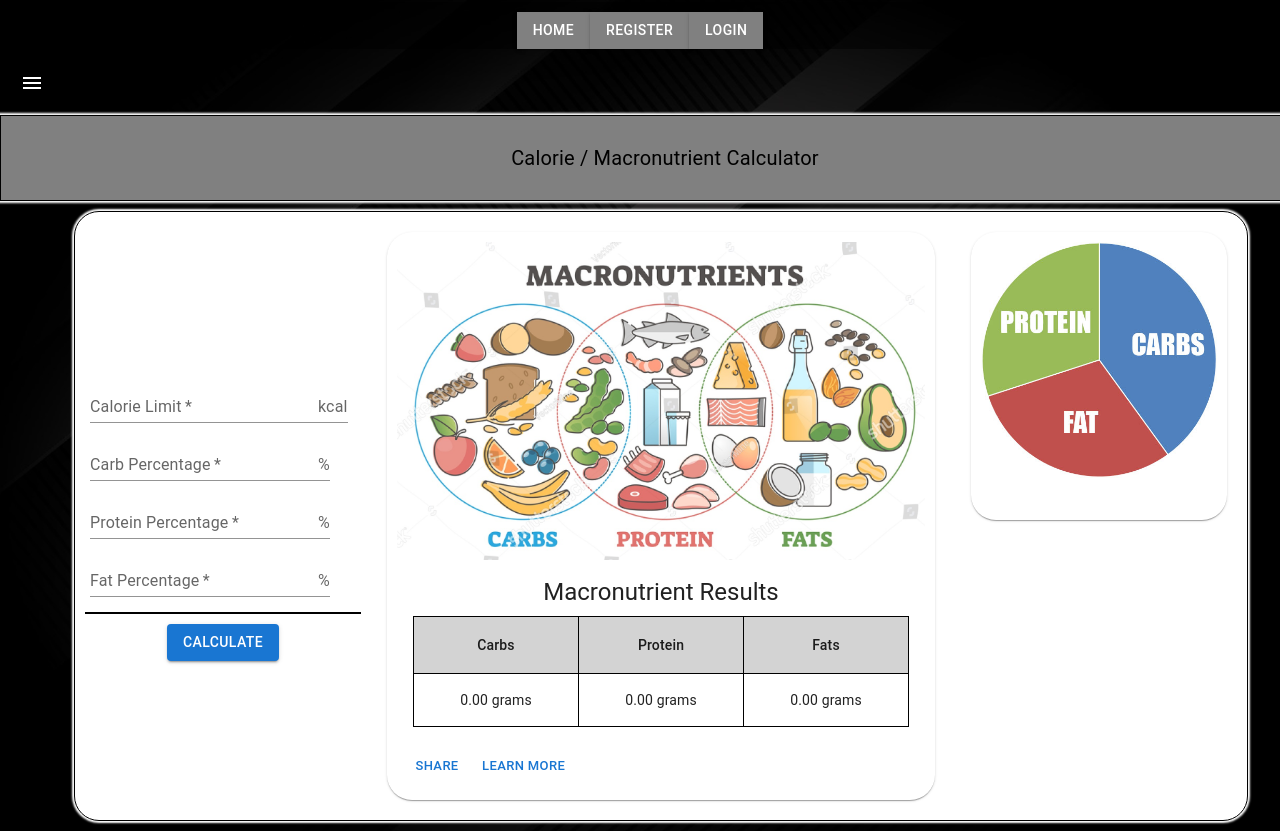
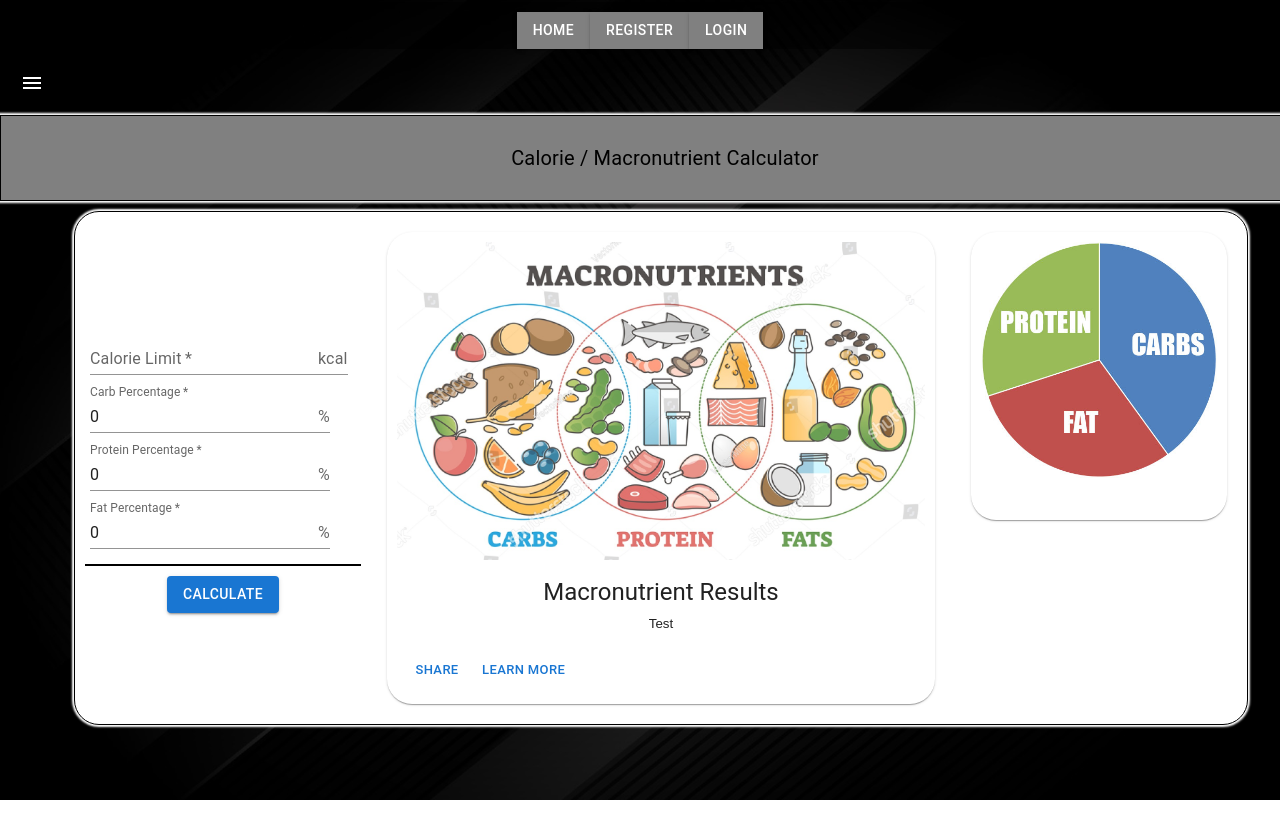
Before and after one commit to jkof86/Portfolio-09-2024, a React (Create React App) app in the folder frontend/: page /calculator in a window 1280 px wide. Shown: the top 831 px of the page. After the commit the page ends 800 px from the top, so only its background shows below. Built offline with nearby package versions, Linux system fonts and the light colour scheme.

Commit message:
Working on Textfield inputs, need to fix bug thats forcing concatenation instead of addition during calculation

```diff
--- a/frontend/src/components/Calculator.js
+++ b/frontend/src/components/Calculator.js
@@ -6,86 +6,151 @@ import {
     TableBody,
     TableRow,
     TableCell,
-    ownerDocument
+
 } from "@mui/material";
 
-import { useRef, useState } from "react";
+import { useState } from "react";
 
 export default function Calculator() {
 
-    const [calorieLimit, setCalorieLimit] = useState(0);
-    const [proteinPercent, setProteinPercent] = useState(0);
-    const [carbPercent, setCarbPercent] = useState(0);
-    const [fatPercent, setFatPercent] = useState(0);
-    var [protein, setProtein] = useState(0);
-    var [carb, setCarb] = useState(0);
-    var [fat, setFat] = useState(0);
+    const [state, setState] = useState({
+        calorieLimit: 0,
+        proteinPercent: 0,
+        carbPercent: 0,
+        fatPercent: 0,
 
-    function handleClick() {
-        // event.preventDefault();
-        // console.log('Calorie Limit: ', calorieLimit,
-        //     'Protein Percent: ', proteinPercent,
-        //     'Carb Percent: ', carbPercent,
-        //     'Fat Percent: ', fatPercent)
+        protein: 0,
+        carb: 0,
+        fat: 0
+    }
+    )
+
+    function handleChange(e) {
+
+        //we handle all input fields here
+        const value = e.target.value;
+        setState({
+            ...state,
+            [e.target.name]: value
+        })
+
+        console.log('Calorie Limit: ', state.calorieLimit,
+            'Carb Percent: ', state.carbPercent,
+            'Protein Percent: ', state.proteinPercent,
+            'Fat Percent: ', state.fatPercent)
+    }
+
+
+    const handleSubmit = (e) => {
+        e.preventDefault();
+
+        console.log('Calorie Limit: ', state.calorieLimit,
+            'Carb Percent: ', state.carbPercent,
+            'Protein Percent: ', state.proteinPercent,
+            'Fat Percent: ', state.fatPercent)
 
         // ..code to submit form to backend here...
 
     }
 
-    const calcValid = () => {
+    const calculateMacros = () => {
+
+        //we create local variables for calculations
+        console.log('Calculate Macros Button Test...');
+        let totalPercent = 0;
+        let carb = state.carbPercent;
+        let protein = state.proteinPercent;
+        const fat = state.fatPercent;
+
+
+        //we calculate the total percent to verify it equals 100%
+        totalPercent = (carb + protein + fat);
+        console.log(typeof (totalPercent));
+        console.log(totalPercent);
+
+
+        (totalPercent === 100) ? calcValid(protein, carb, fat) : calcInvalid(protein, carb, fat);
+    }
+
+    const calcValid = (protein, carb, fat) => {
         {
-            // calculate the macronutrient values (in grams) given the  entered calorieLimit
+            // print the macronutrient values (in grams)
+            // console.log("Carbohydrates: " + state.carb.toFixed(2) + " grams");
+            // console.log("Protein: " + state.protein.toFixed(2) + " grams");
+            // console.log("Fat: " + state.fat.toFixed(2) + " grams");
 
+            // we calculate the macronutrient values (in grams) given the  entered calorieLimit
             //fat has 9 calories per gram
-            protein = (calorieLimit * proteinPercent / 100.0 / 4.0);
+            fat = (state.calorieLimit * state.proteinPercent / 100.0 / 4.0);
 
             //carbohydrates has 4 calories per gram
-            carb = (calorieLimit * carbPercent / 100.0 / 4.0);
+            carb = (state.calorieLimit * state.carbPercent / 100.0 / 4.0);
 
             //protein has 4 calories per gram
-            fat = (calorieLimit * fatPercent / 100.0 / 9.0);
+            protein = (state.calorieLimit * state.fatPercent / 100.0 / 9.0);
 
-             // print the macronutrient values (in grams)
-             console.log("Protein: " + protein.toFixed(2) + " grams");
-             console.log("Carbohydrates: " + carb.toFixed(2) + " grams");
-             console.log("Fat: " + fat.toFixed(2) + " grams");
 
+
+            //we reset the states back to 0
+            //and pass the saved results into the method for displaying
+
+            setState({
+                calorieLimit: 0,
+                proteinPercent: 0,
+                carbPercent: 0,
+                fatPercent: 0,
+
+                protein: 0,
+                carb: 0,
+                fat: 0
+            })
+
+            ShowResults(carb, protein, fat)
         }
 
     }
 
     // if total percent != 100...
-    const calcInvalid = () => { console.log("Error: Macronutrient % not equal to 100"); }
+    const calcInvalid = (protein, carb, fat) => {
+        // display error msg
+        console.log("Error: Macronutrient % not equal to 100");
+        alert("Error: Macronutrient % not equal to 100");
 
-    const calculateMacros = () => {
+        // print the macronutrient values (in grams)
+        console.log("Carbohydrates: " + carb.toFixed(2) + " grams");
+        console.log("Protein: " + protein.toFixed(2) + " grams");
+        console.log("Fat: " + fat.toFixed(2) + " grams");
+    }
 
-        console.log('Calculate Macros Button Test...');
-
-        //we need to cast each value as a number to avoid concatenation
-        var totalPercent = (Number(proteinPercent) + Number(carbPercent) + Number(fatPercent));
-        // console.log(totalPercent);
-
-        (totalPercent === 100) ? calcValid() : calcInvalid();
-
+    function ShowResults(carb, protein, fat) {
         return (
             <Table sx={{ border: '1px solid black' }}>
                 <TableHead sx={{
                     border: '1px solid black',
                     backgroundColor: 'lightgrey',
                 }}>
-                    <TableCell sx={{ border: '1px solid black', textAlign: 'center' }}>Carbs</TableCell>
-                    <TableCell sx={{ border: '1px solid black', textAlign: 'center' }}>Protein</TableCell>
-                    <TableCell sx={{ border: '1px solid black', textAlign: 'center' }}>Fats</TableCell>
+                    <TableCell sx={{ border: '1px solid black', textAlign: 'center' }}>
+                        Carbs
+                    </TableCell>
+                    <TableCell sx={{ border: '1px solid black', textAlign: 'center' }}>
+                        Protein
+                    </TableCell>
+                    <TableCell sx={{ border: '1px solid black', textAlign: 'center' }}>
+                        Fats</TableCell>
                 </TableHead>
                 <TableBody>
-                    <TableCell sx={{ border: '1px solid black', textAlign: 'center' }}>{protein.toFixed(2)} grams</TableCell>
-                    <TableCell sx={{ border: '1px solid black', textAlign: 'center' }}>{carb.toFixed(2)} grams</TableCell>
-                    <TableCell sx={{ border: '1px solid black', textAlign: 'center' }}>{fat.toFixed(2)} grams</TableCell>
+                    <TableCell sx={{ border: '1px solid black', textAlign: 'center' }}>
+                        {carb.toFixed(2)} grams
+                    </TableCell>
+                    <TableCell sx={{ border: '1px solid black', textAlign: 'center' }}>
+                        {protein.toFixed(2)} grams
+                    </TableCell>
+                    <TableCell sx={{ border: '1px solid black', textAlign: 'center' }}>
+                        {fat.toFixed(2)} grams
+                    </TableCell>
                 </TableBody>
             </Table>
-
         )
-
     }
 
     const ShowGraph = () => {
@@ -107,46 +172,8 @@ export default function Calculator() {
                     </CardMedia>
                     <CardContent>
 
-
                     </CardContent>
                 </CardActionArea>
-            </Card >
-        )
-    }
-
-
-    const ShowResults = () => {
-        return (
-            <Card sx={{
-                // border: '2px solid black',
-                maxWidthidth: '340',
-                borderRadius: '25px',
-                margin: '10px',
-                padding: '10px',
-                textAlign: 'center'
-            }}>
-                <CardActionArea>
-
-                    <CardMedia
-                        component="img"
-                        alt="Macronutrient Image"
-                        image={require("../images/macros.jpg")}
-                    >
-                    </CardMedia>
-                    <CardContent>
-                        <Typography gutterBottom variant="h5" component="div">
-                            Macronutrient Results
-                        </Typography>
-                        {calculateMacros()}
-                    </CardContent>
-
-                </CardActionArea>
-
-                <CardActions>
-                    <Button size="small">Share</Button>
-                    <Button size="small">Learn More</Button>
-                </CardActions>
-
             </Card >
         )
     }
@@ -185,15 +212,20 @@ export default function Calculator() {
             }}>
 
                 {/* for each TextField, we use onInput to store the values */}
+
                 <Grid container spacing={2}>
                     <Grid item xs={3}
                         sx={{ alignContent: 'center' }}>
-                        <TextField id="calorieLimitInput"
-                            required='true'
+                        <TextField
+                            required={true}
                             type="number"
                             label="Calorie Limit"
                             variant="standard"
-                            onInput={e => setCalorieLimit(e.target.value)}
+                            name="calorieLimit"
+                            // value={state.calorieLimit}
+                            onChange={handleChange}
+                            // onInput={e => setCalorieLimit(e.target.value)}
+                            // onSubmit={e => setCalorieLimit(e.target.value)}
                             sx={{
                                 color: 'white',
                                 margin: '5px'
@@ -203,12 +235,14 @@ export default function Calculator() {
                                 </InputAdornment>,
                             }} />
 
-                        <TextField id="carbPercentInput"
-                            required='true'
+                        <TextField
+                            required={true}
                             type="number"
                             label="Carb Percentage"
                             variant="standard"
-                            onInput={e => setCarbPercent(e.target.value)}
+                            name="carbPercent"
+                            value={state.carbPercent}
+                            onChange={handleChange}
                             sx={{
                                 margin: '5px'
                             }} InputProps={{
@@ -217,12 +251,14 @@ export default function Calculator() {
                                 </InputAdornment>,
                             }} />
 
-                        <TextField id="proteinPercentInput"
-                            required='true'
+                        <TextField
+                            required={true}
                             type="number"
                             label="Protein Percentage"
                             variant="standard"
-                            onInput={e => setProteinPercent(e.target.value)}
+                            name="proteinPercent"
+                            value={state.proteinPercent}
+                            onChange={handleChange}
                             sx={{
                                 margin: '5px'
                             }} InputProps={{
@@ -231,12 +267,14 @@ export default function Calculator() {
                                 </InputAdornment>,
                             }} />
 
-                        <TextField id="fatPercentInput"
-                            required='true'
+                        <TextField
+                            required={true}
                             type="number"
                             label="Fat Percentage"
                             variant="standard"
-                            onInput={e => setFatPercent(e.target.value)}
+                            name="fatPercent"
+                            value={state.fatPercent}
+                            onChange={handleChange}
                             sx={{
                                 margin: '5px'
                             }} InputProps={{
@@ -256,17 +294,44 @@ export default function Calculator() {
                             <Button variant="contained"
                                 id="calculateButton"
                                 // type="submit"
-                                onClick={() => {
-                                    { calculateMacros() };
-                                }
-                                } >
+                                onClick={calculateMacros}
+                            >
                                 Calculate
                             </Button>
                         </Box>
-
                     </Grid>
                     <Grid item xs={6}>
-                        {ShowResults()}
+                        <Card sx={{
+                            // border: '2px solid black',
+                            maxWidthidth: '340',
+                            borderRadius: '25px',
+                            margin: '10px',
+                            padding: '10px',
+                            textAlign: 'center'
+                        }}>
+                            <CardActionArea>
+
+                                <CardMedia
+                                    component="img"
+                                    alt="Macronutrient Image"
+                                    image={require("../images/macros.jpg")}
+                                >
+                                </CardMedia>
+                                <CardContent>
+                                    <Typography gutterBottom variant="h5" component="div">
+                                        Macronutrient Results
+                                    </Typography>
+                                    Test
+                                </CardContent>
+
+                            </CardActionArea>
+
+                            <CardActions>
+                                <Button size="small">Share</Button>
+                                <Button size="small">Learn More</Button>
+                            </CardActions>
+
+                        </Card >
                     </Grid>
                     <Grid item xs={3}>
                         {ShowGraph()}
```
